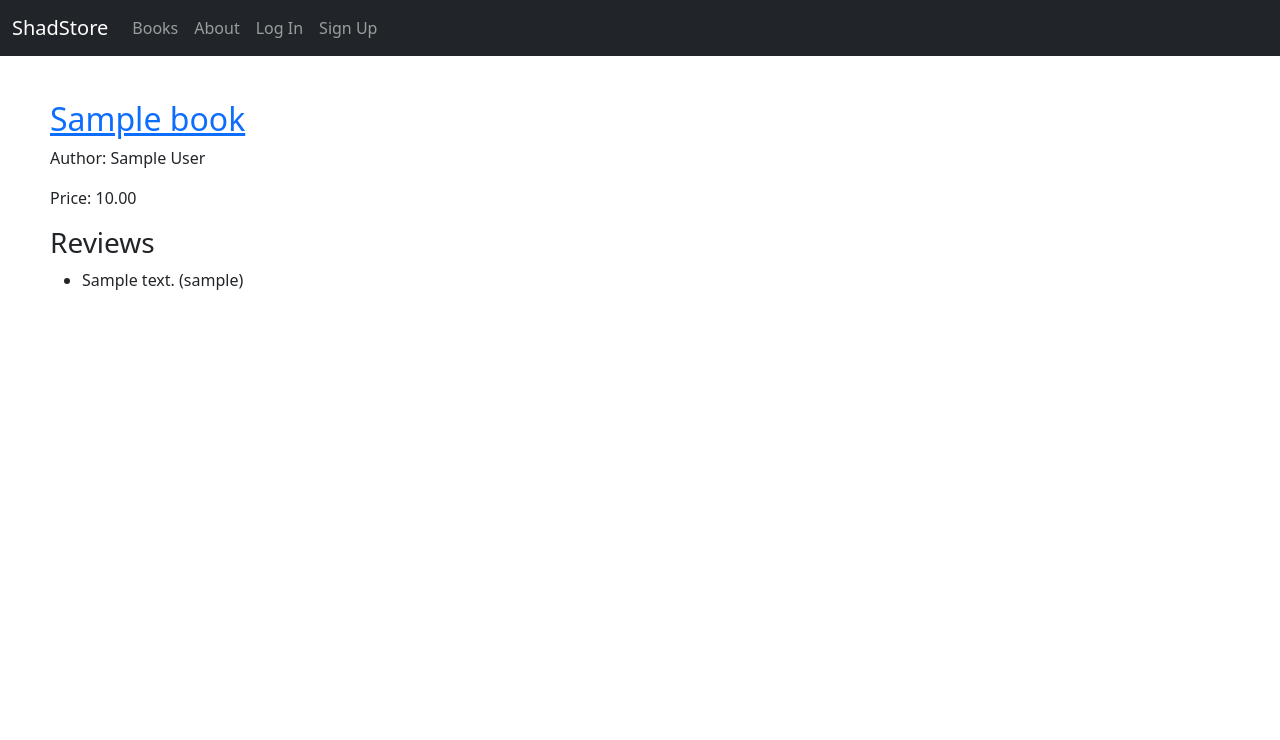
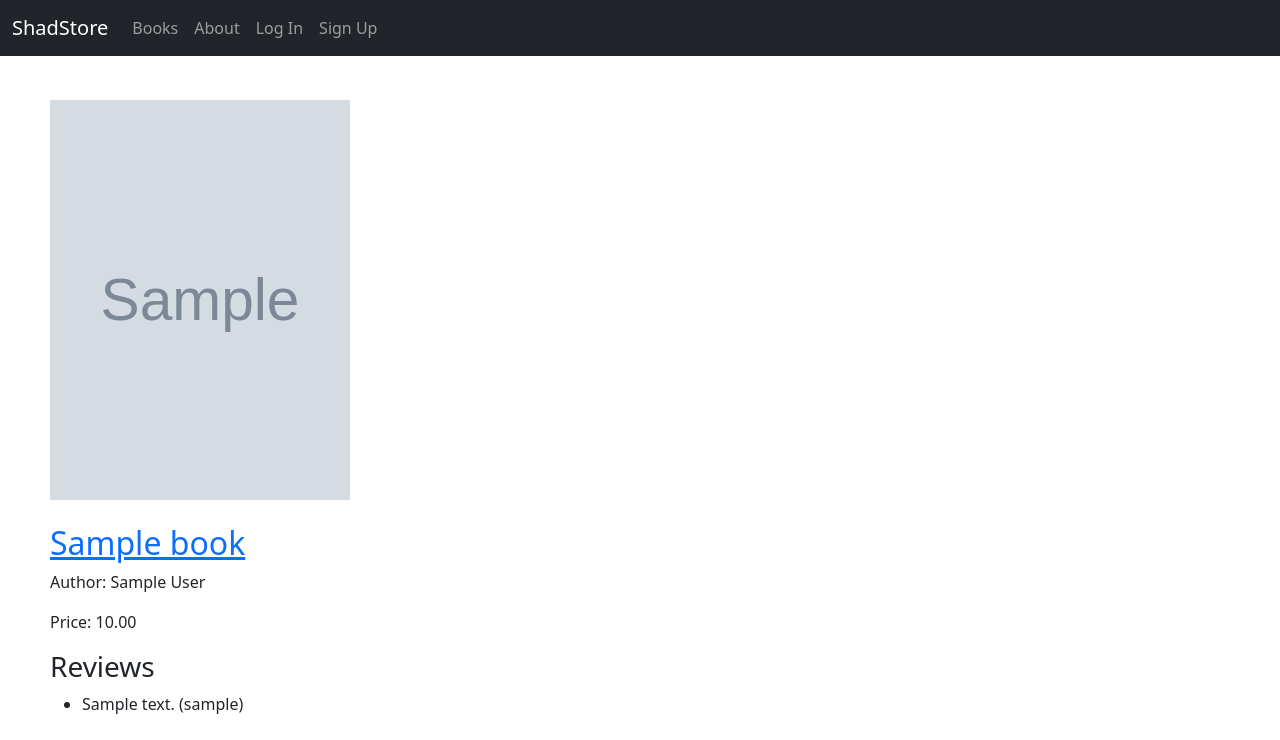
Before and after one commit to behshadrhp/ShadStore, a Django app: page /books/00000000-0000-0000-0000-000000000001/ in a window 1280 px wide. Shown: the top 740 px of the page. Run offline with Django 4.2, Linux system fonts and the light colour scheme; tables that the repository leaves empty hold one stand-in row (values such as "Sample post"); grey boxes marked "Sample" are stand-in pictures.

Commit message:
update: book_detail template

```diff
--- a/templates/books/book_detail.html
+++ b/templates/books/book_detail.html
@@ -5,6 +5,8 @@
 
 {% block content %}
     <div class="book-detail">
+            <img class="bookcover" src="{{ book.cover.url}}" alt="{{ book.title }}" style="width: 300px; height: 400px;">
+            <br><br>
             <h2><a href="">{{ book.title }}</a></h2>
             <p>Author: {{ book.author }}</p>
             <p>Price: {{ book.price }}</p>
```
